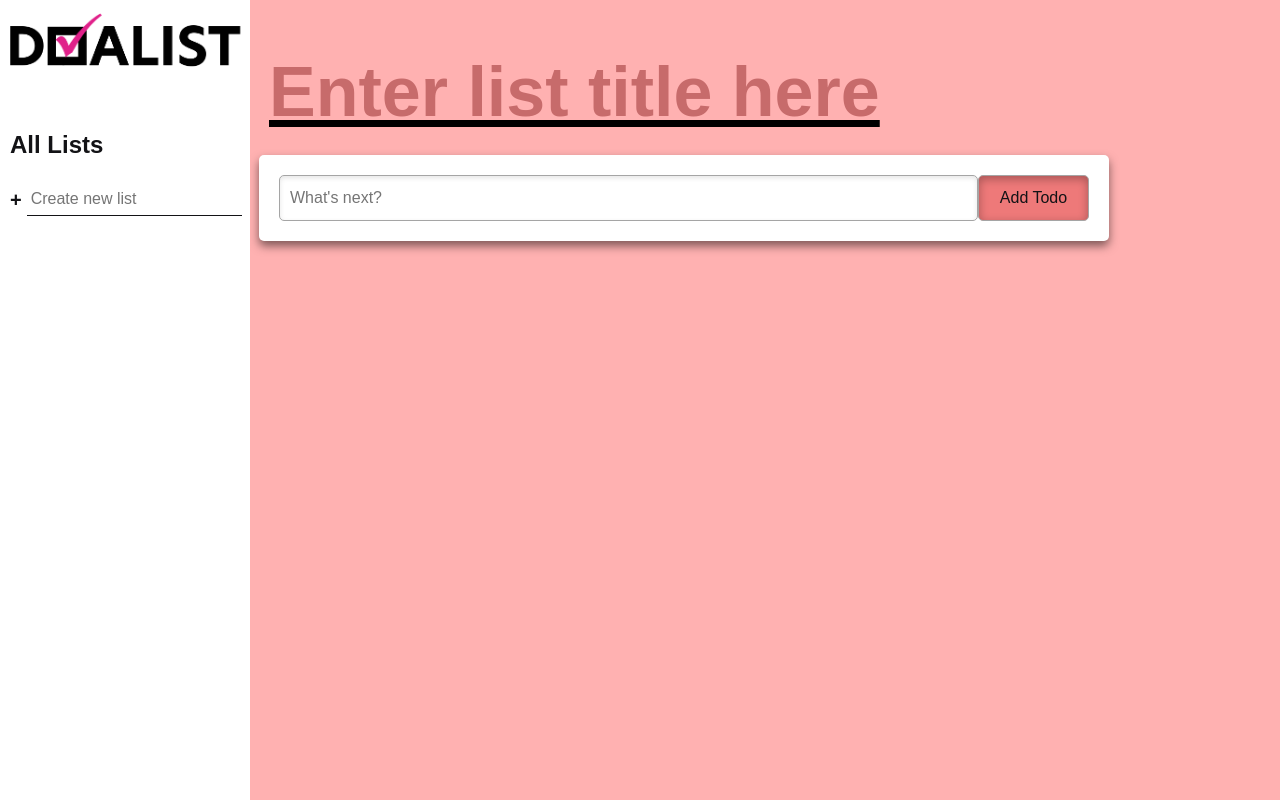
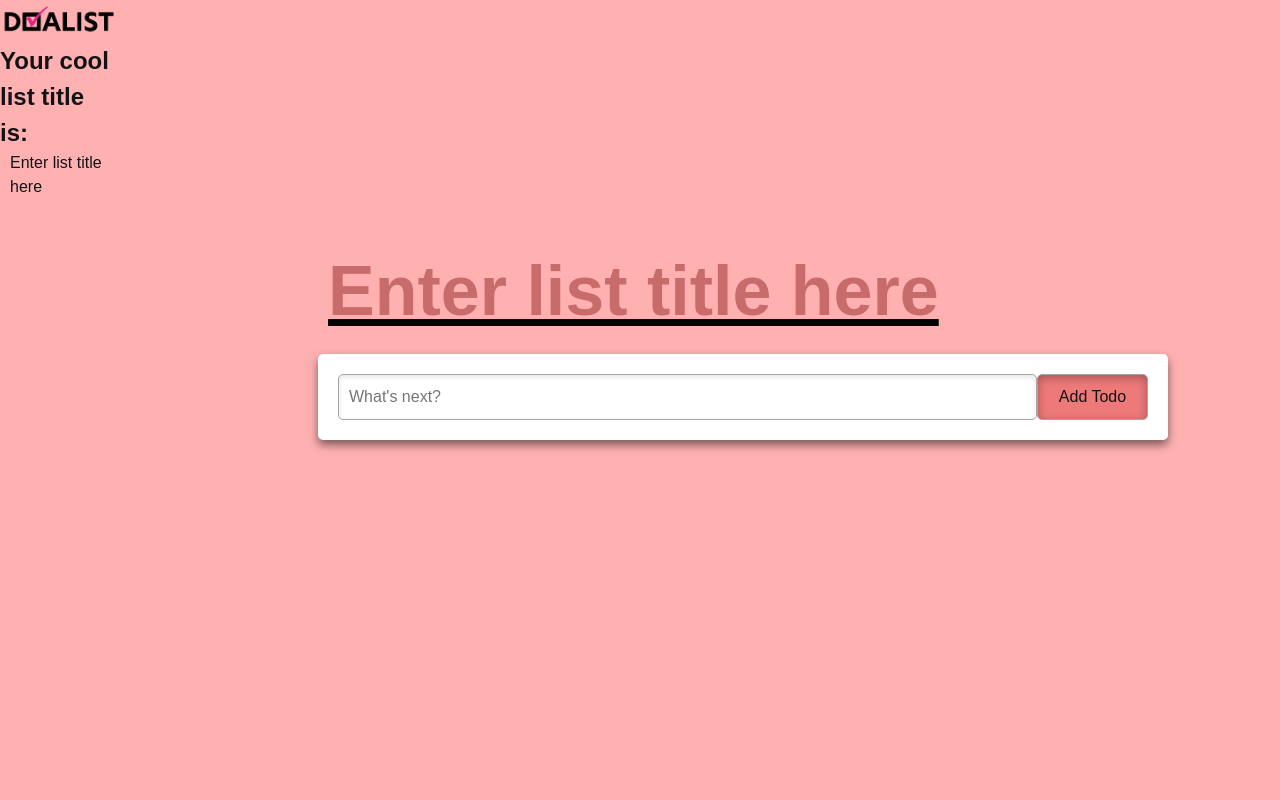
Before and after one commit to imd1005-web-development-winter-2023/assignment-03-marissecharette, a plain HTML site: page index.html in a window 1280 px wide. Drawn offline with Linux system fonts and the light colour scheme; a web font is replaced by a local one.

Commit message:
Update index.html

```diff
--- a/index.html
+++ b/index.html
@@ -27,34 +27,25 @@
   </head>
   <body>
     <section class="content">
-    <!-- Sidebar -->
-      <div class="sidebar">
+    <!-- Header -->
+      <div class="header">
+
         <a href="#" class="icon">
-          <!-- Add image for the icon here -->
-          <img src="images/logo.png" class="logo-image">
-          <img src="images/logo icon.png" class="logo-icon">
+          <!-- Icon imagee -->
+          <img src="images/logo.png" class="logo-image" width="300px">
         </a>
 
-        <div class="all-lists-header"><h2><br>All Lists</h2></div>
+        <div class="cool-list-title">
+          <h2>Your cool list title is: </h2>
+          <p class="underline" id="secondInput">Enter list title here</p>
 
-        <ul class="sidebar-links" data-lists></ul>
+        </div>
 
-          <!-- <li class="list-names"><a href=#><p class="underline" id="secondInput">Enter list name here</p></a></li> -->
-
-          <form action="" data-new-list-form>
-            <input
-              type="text"
-              class="new-list"
-              data-new-list-input
-              placeholder="Create new list"
-            />
-            <button class="btn-create">+</button>
-          </form>
       </div>
 
       <main>
         <!-- Allows user to name their list with a maximum 21 character limit -->
-        <input type="text" id="firstInput" oninput="updateSecondInput()" data-list-title class="list-title" maxlength="21" placeholder="Enter list title here"/>
+        <input type="text" id="firstInput" oninput="updateSecondInput()" data-list-title class="list-title" maxlength="65" placeholder="Enter list title here"/>
 
         <section class="full-list">
         <form class="list">
@@ -64,7 +55,6 @@
           name="item"
           class="text-todo"
           id="todo-name"
-          maxlength="70"
           placeholder="What's next?"
           required
           />
@@ -72,23 +62,13 @@
         </form>
 
         <ul class="todo-items">
-          <li>
-              <!-- <div class="item-button">
-                <div class="edit-icon">
-                  <button type=""
-                  <i class="fas fa-solid fa-pen"></i>
-                </div>
-                <div class="delete-icon">
-                  <i class="fas fa-solid fa-trash"></i>
-                </div>
-              </div> -->
-          </li>
+          <li></li>
         </ul>
       </section>
       </main>
   </section>
 
-      <!-- This is where we add our awesome JavaScript code -->
+      <!-- Link to JavaScript code -->
       <script src="main.js" defer></script>
   </body>
 </html>
```
